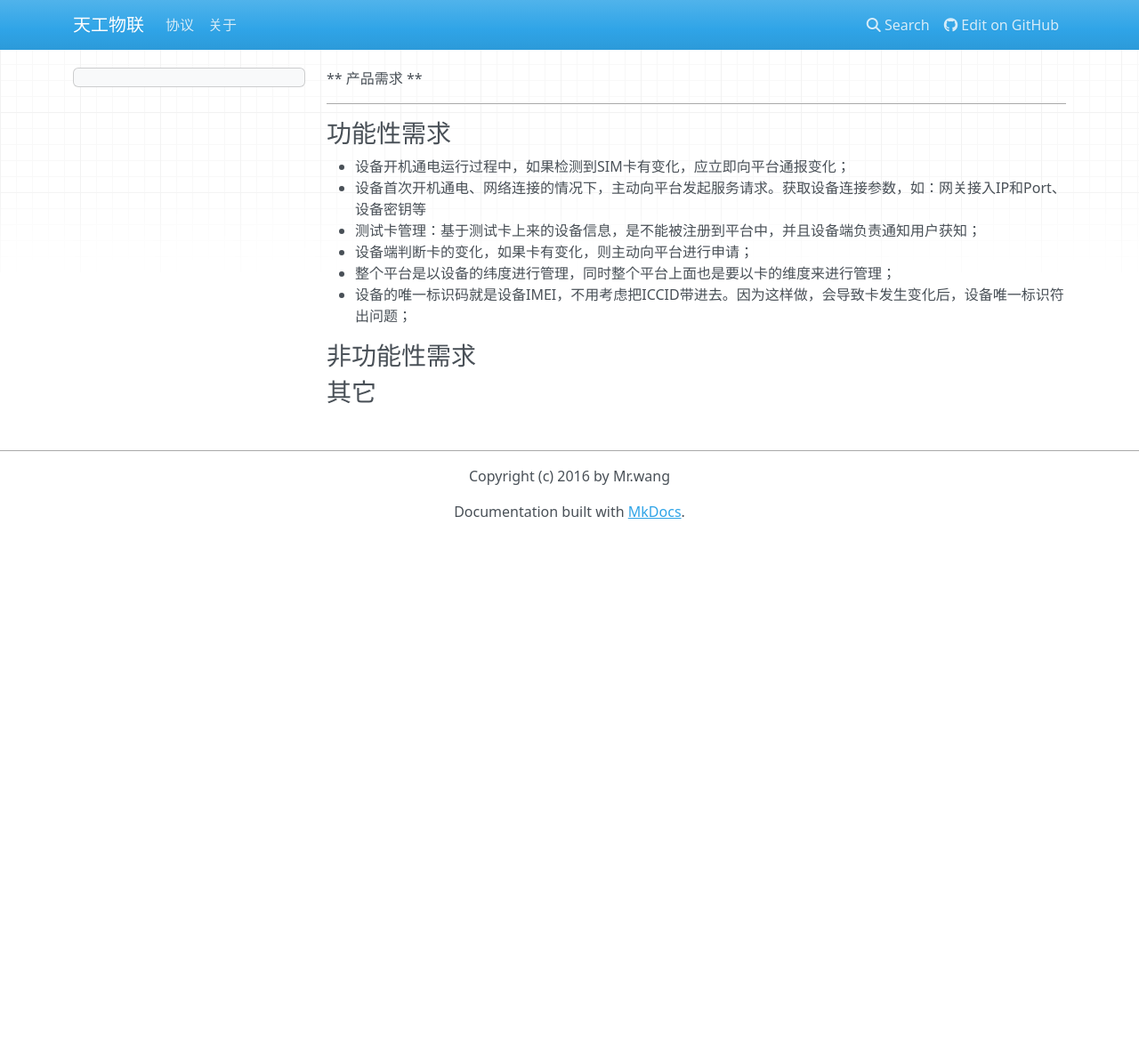
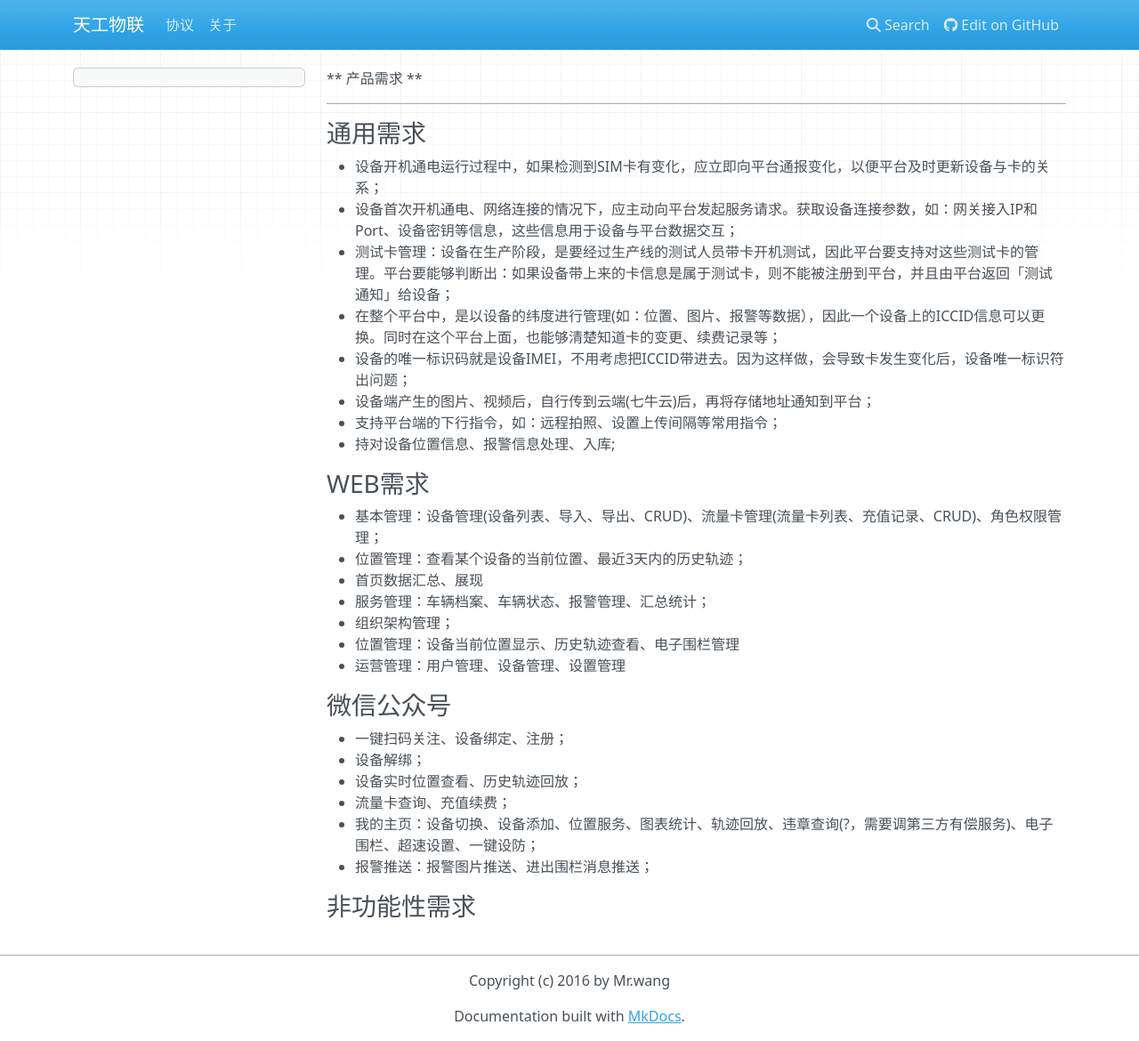
Before and after one commit to whsheng/tgiot, an MkDocs documentation site: the page built from docs/requirements.md, in a window 1280 px wide and 1170 px high. Shown: the whole window at 89% size. Built offline with MkDocs 1.6.1, drawn with Linux system fonts in a browser that asks for light colours; nearby versions of some CDN libraries; old or Windows-style settings are respelled for this version of MkDocs.

```diff
--- a/docs/requirements.md
+++ b/docs/requirements.md
@@ -2,15 +2,33 @@
 
 ----
 
-### 功能性需求
+### 通用需求
 
-+ 设备开机通电运行过程中，如果检测到SIM卡有变化，应立即向平台通报变化；
-+ 设备首次开机通电、网络连接的情况下，主动向平台发起服务请求。获取设备连接参数，如：网关接入IP和Port、设备密钥等
-+ 测试卡管理：基于测试卡上来的设备信息，是不能被注册到平台中，并且设备端负责通知用户获知；
-+ 设备端判断卡的变化，如果卡有变化，则主动向平台进行申请；
-+ 整个平台是以设备的纬度进行管理，同时整个平台上面也是要以卡的维度来进行管理；
++ 设备开机通电运行过程中，如果检测到SIM卡有变化，应立即向平台通报变化，以便平台及时更新设备与卡的关系；
++ 设备首次开机通电、网络连接的情况下，应主动向平台发起服务请求。获取设备连接参数，如：网关接入IP和Port、设备密钥等信息，这些信息用于设备与平台数据交互；
++ 测试卡管理：设备在生产阶段，是要经过生产线的测试人员带卡开机测试，因此平台要支持对这些测试卡的管理。平台要能够判断出：如果设备带上来的卡信息是属于测试卡，则不能被注册到平台，并且由平台返回「测试通知」给设备；
++ 在整个平台中，是以设备的纬度进行管理(如：位置、图片、报警等数据），因此一个设备上的ICCID信息可以更换。同时在这个平台上面，也能够清楚知道卡的变更、续费记录等；
 + 设备的唯一标识码就是设备IMEI，不用考虑把ICCID带进去。因为这样做，会导致卡发生变化后，设备唯一标识符出问题；
++ 设备端产生的图片、视频后，自行传到云端(七牛云)后，再将存储地址通知到平台；
++ 支持平台端的下行指令，如：远程拍照、设置上传间隔等常用指令；
++ 持对设备位置信息、报警信息处理、入库;
+
+### WEB需求
++ 基本管理：设备管理(设备列表、导入、导出、CRUD)、流量卡管理(流量卡列表、充值记录、CRUD)、角色权限管理；
++ 位置管理：查看某个设备的当前位置、最近3天内的历史轨迹；
++ 首页数据汇总、展现
++ 服务管理：车辆档案、车辆状态、报警管理、汇总统计；
++ 组织架构管理；
++ 位置管理：设备当前位置显示、历史轨迹查看、电子围栏管理
++ 运营管理：用户管理、设备管理、设置管理
+
+### 微信公众号
+* 一键扫码关注、设备绑定、注册；
+* 设备解绑；
+* 设备实时位置查看、历史轨迹回放；
+* 流量卡查询、充值续费；
+* 我的主页：设备切换、设备添加、位置服务、图表统计、轨迹回放、违章查询(?，需要调第三方有偿服务)、电子围栏、超速设置、一键设防；
+* 报警推送：报警图片推送、进出围栏消息推送；
+
 
 ### 非功能性需求
-
-### 其它
```
Also changed, not shown: docs/db.md (added, +3 -0 lines), docs/dcp.md (+1 -1 lines), docs/platform-introduce.md (+7 -11 lines).
